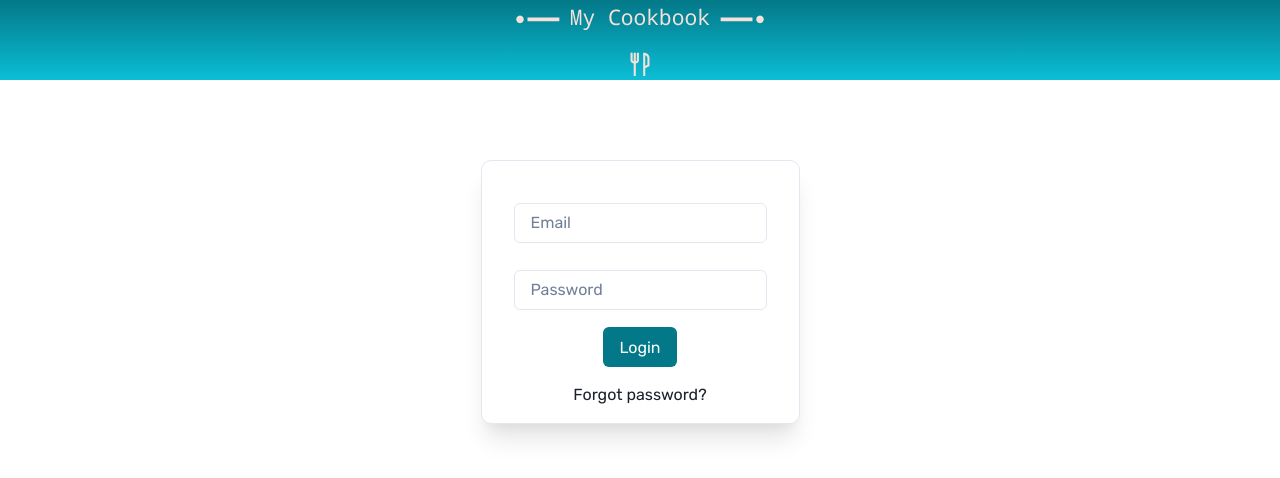
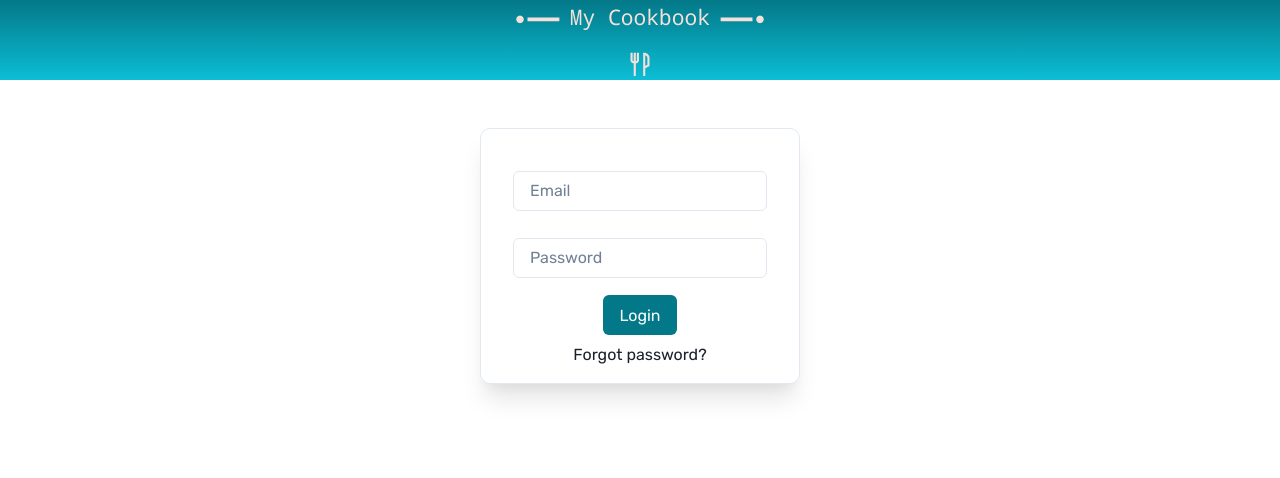
Before and after one commit to JonathanGafar/my-cookbook, a React (Create React App) app in the folder client/: page /login in a window 1280 px wide. Shown: the top 478 px of the page. Built offline with nearby package versions, Linux system fonts and the light colour scheme.

Commit message:
Refactored layout of Login.js and Signup.js

```diff
--- a/client/src/pages/Login.js
+++ b/client/src/pages/Login.js
@@ -2,8 +2,8 @@ import React from 'react';
 import {
 	VStack,
 	Box,
-	Spacer,
-	Link
+	Link,
+	useMediaQuery
 } from '@chakra-ui/react';
 
 import HNavbar from '../shared/HNavbar';
@@ -11,10 +11,15 @@ import Input from '../shared/Input';
 import Button from '../shared/Button';
 
 export default function Login() {
+	/* Detect whether the screen is medium size (30rem) or larger. useMediaQuery
+	an array of booleans. */
+	const [isMediumOrLargerScreen] = useMediaQuery('(min-width: 30rem)');
+
 	const formStyles = {
 		display: 'flex',
 		flexDirection: 'column',
-		alignItems: 'center'
+		alignItems: 'center',
+		marginTop: isMediumOrLargerScreen ? '3rem' : '6rem'
 	};
 
 	const commonInputProps = {
@@ -23,9 +28,11 @@ export default function Login() {
 	};
 
 	return (
-		<Box h='100vh' bg='pageBackgroundColor'>
+		<Box
+			h='100vh'
+			bg='pageBackgroundColor'
+		>
 			<HNavbar />
-			<Spacer h={{base: '1.5rem', sm: '3rem', md: '5rem'}} />
 			<form style={{...formStyles}}>
 				<VStack
 					bg='white'
@@ -35,8 +42,8 @@ export default function Login() {
 					px='2rem'
 					pt='2rem'
 					pb='1rem'
-					minW={{base: '90%', sm: '55%', md: '40%', lg: '20%'}}
-					justifyContent='center'
+					minW={{base: '90%', sm: '65%', md: '35%', lg: '25%'}}
+					justify='center'
 				>
 					<Input
 						placeholder='Email'
@@ -59,7 +66,6 @@ export default function Login() {
 							opacity: '0.7'
 						}}
 					/>
-					<Spacer direction='column'/>
 					<Link>Forgot password?</Link>
 				</VStack>
 			</form>
--- a/client/src/pages/Signup.js
+++ b/client/src/pages/Signup.js
@@ -18,7 +18,7 @@ export default function Signup() {
 		display: 'flex',
 		flexDirection: 'column',
 		alignItems: 'center',
-		marginTop: isMediumOrLargerScreen ? '3rem' : '6rem' //
+		marginTop: isMediumOrLargerScreen ? '3rem' : '6rem'
 	};
 
 	const commonInputProps = {
```
